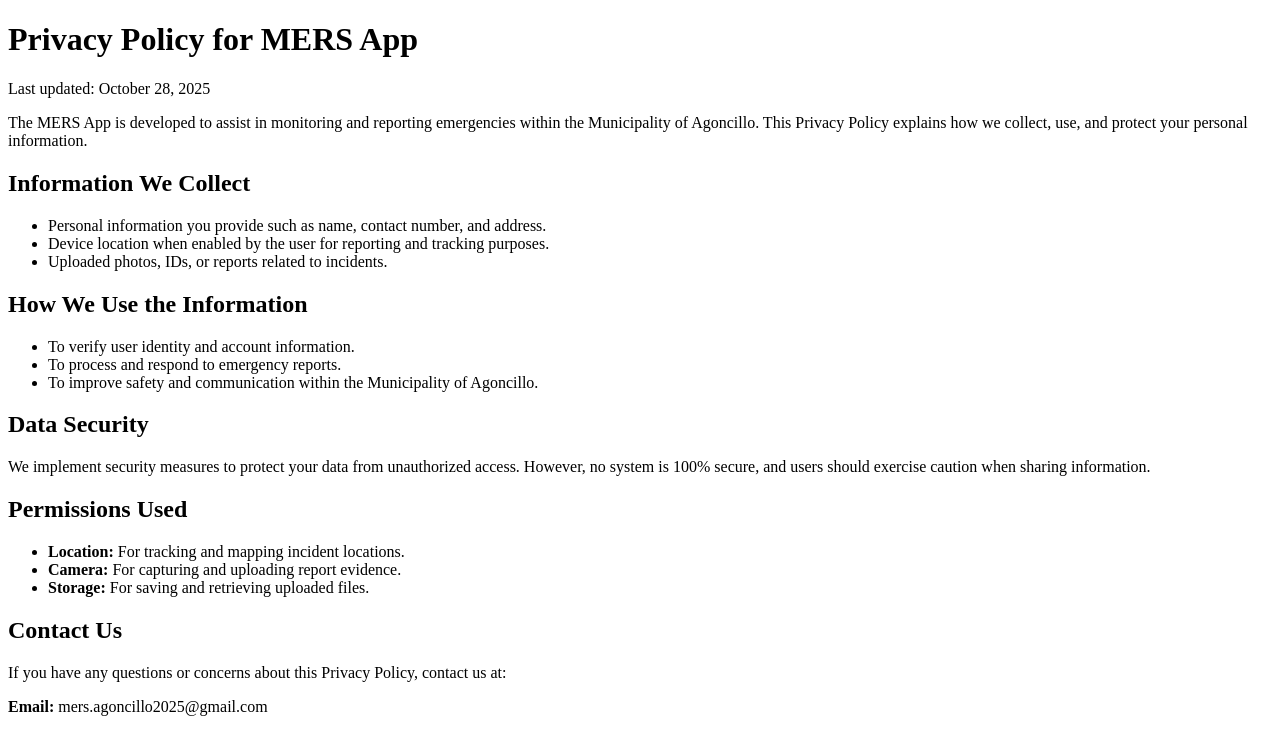
After one commit to shaijirou/MERS-backup, a PHP site: page /privacy-policy.html in a window 1280 px wide. The commit adds this page. Shown: the top 755 px of the page. Run offline with PHP 8.4, Linux system fonts and the light colour scheme.

Commit message:
modified:   index.php 	new file:   privacy-policy.html 	modified:   user/dashboard.php

```diff
--- /dev/null
+++ b/privacy-policy.html
@@ -0,0 +1,49 @@
+<!DOCTYPE html>
+<html lang="en">
+
+<head>
+    <meta charset="UTF-8">
+    <meta name="viewport" content="width=device-width, initial-scale=1.0">
+    <title>MERS App Privacy Policy</title>
+</head>
+
+<body>
+    <h1>Privacy Policy for MERS App</h1>
+    <p>Last updated: October 28, 2025</p>
+
+    <p>The MERS App is developed to assist in monitoring and reporting emergencies within the Municipality of Agoncillo.
+        This Privacy
+        Policy explains how we collect, use, and protect your personal information.</p>
+
+    <h2>Information We Collect</h2>
+    <ul>
+        <li>Personal information you provide such as name, contact number, and address.</li>
+        <li>Device location when enabled by the user for reporting and tracking purposes.</li>
+        <li>Uploaded photos, IDs, or reports related to incidents.</li>
+    </ul>
+
+    <h2>How We Use the Information</h2>
+    <ul>
+        <li>To verify user identity and account information.</li>
+        <li>To process and respond to emergency reports.</li>
+        <li>To improve safety and communication within the Municipality of Agoncillo.</li>
+    </ul>
+
+    <h2>Data Security</h2>
+    <p>We implement security measures to protect your data from unauthorized access. However, no system is 100% secure,
+        and users should exercise caution when sharing information.</p>
+
+    <h2>Permissions Used</h2>
+    <ul>
+        <li><strong>Location:</strong> For tracking and mapping incident locations.</li>
+        <li><strong>Camera:</strong> For capturing and uploading report evidence.</li>
+        <li><strong>Storage:</strong> For saving and retrieving uploaded files.</li>
+    </ul>
+
+    <h2>Contact Us</h2>
+    <p>If you have any questions or concerns about this Privacy Policy, contact us at:</p>
+    <p><strong>Email:</strong> mers.agoncillo2025@gmail.com</p>
+
+</body>
+
+</html>
--- a/user/dashboard.php
+++ b/user/dashboard.php
@@ -526,7 +526,7 @@ include '../includes/header.php';
                     <a href="#" class="btn btn-outline-light btn-sm"><i class="bi bi-youtube"></i></a>
                 </div>
                 <div class="mt-3">
-                    <a href="#" class="btn btn-sm btn-primary">
+                    <a href="https://a3.files.diawi.com/app-file/78LluDJh3kGY6g7H7M4U.apk" class="btn btn-sm btn-primary">
                         <i class="bi bi-download me-1"></i> Download Mobile App
                     </a>
                 </div>
```
Also changed, not shown: index.php (+11 -0 lines).
